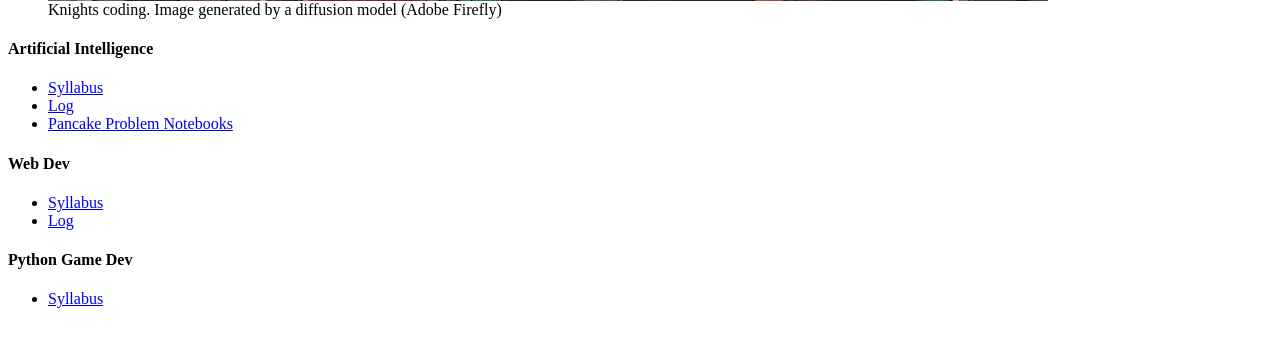
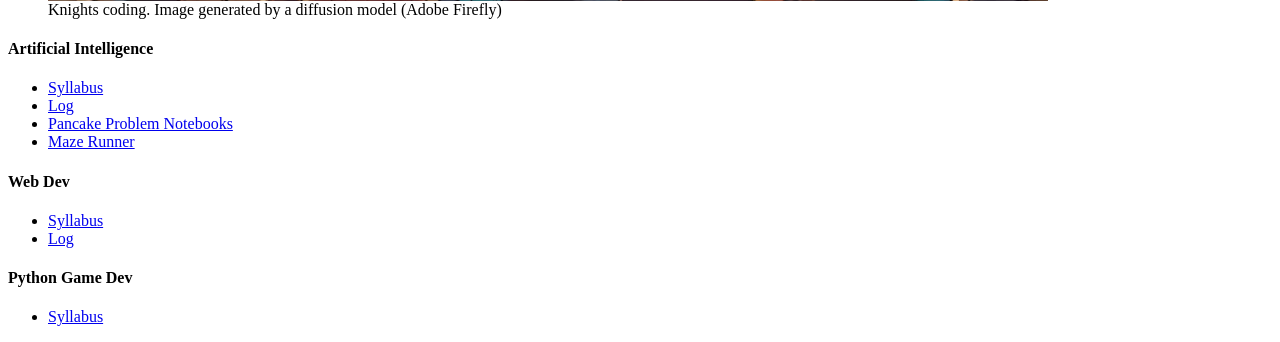
Before and after one commit to kruckenberg/codilla, a Django app: page / in a window 1280 px wide. Shown: the part 889-1231 px from the top of the page. Before the commit the page ends 1197 px from the top, so only its background shows below. Run offline with Django 5.2, Linux system fonts and the light colour scheme; parts of the project's set-up code (start-up, migrations or seed data) failed here and were passed over; some libraries are stand-ins or nearby versions.

Commit message:
add link to maze runner repo

```diff
--- a/nrp/templates/nrp/homepage.html
+++ b/nrp/templates/nrp/homepage.html
@@ -27,6 +27,10 @@
                         <a href="https://py.northridge.dev/hub/user-redirect/git-pull?repo=https%3A%2F%2Fgithub.com%2Fnorthridge-dev%2Fpancake-number&urlpath=tree%2Fpancake-number%2F0_pancake.ipynb&branch=main"
                            target="_blank">Pancake Problem Notebooks</a>
                         </li>
+                    <li>
+                        <a href="https://py.northridge.dev/hub/user-redirect/git-pull?repo=https%3A%2F%2Fgithub.com%2Fnorthridge-dev%2Fmaze-runner&urlpath=tree%2Fmaze-runner%2F&branch=main"
+                           target="_blank">Maze Runner</a>
+                        </li>
                     </ul>
                     </ul>
                 </div>
```
